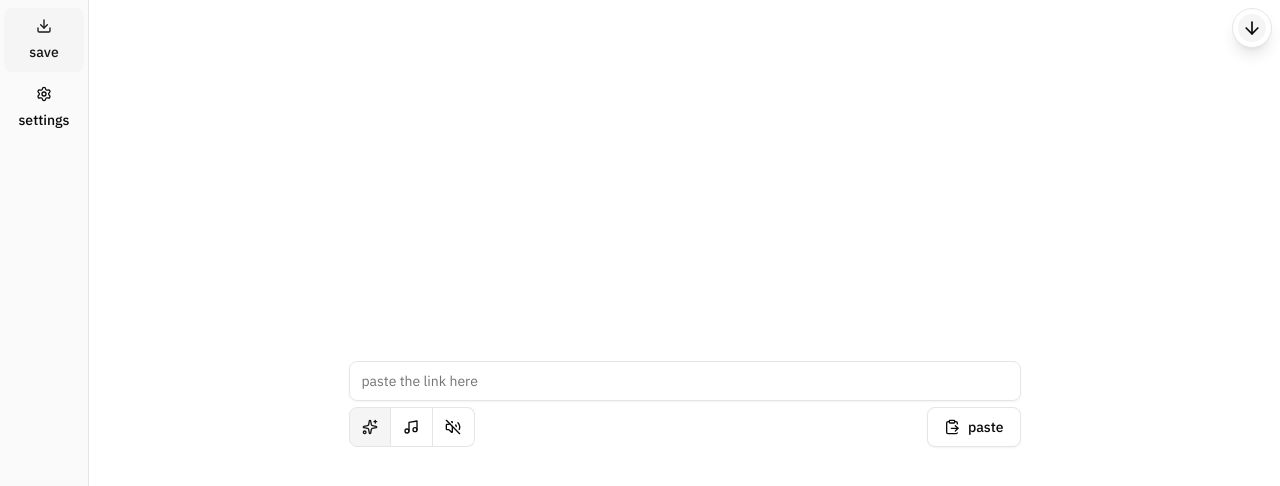
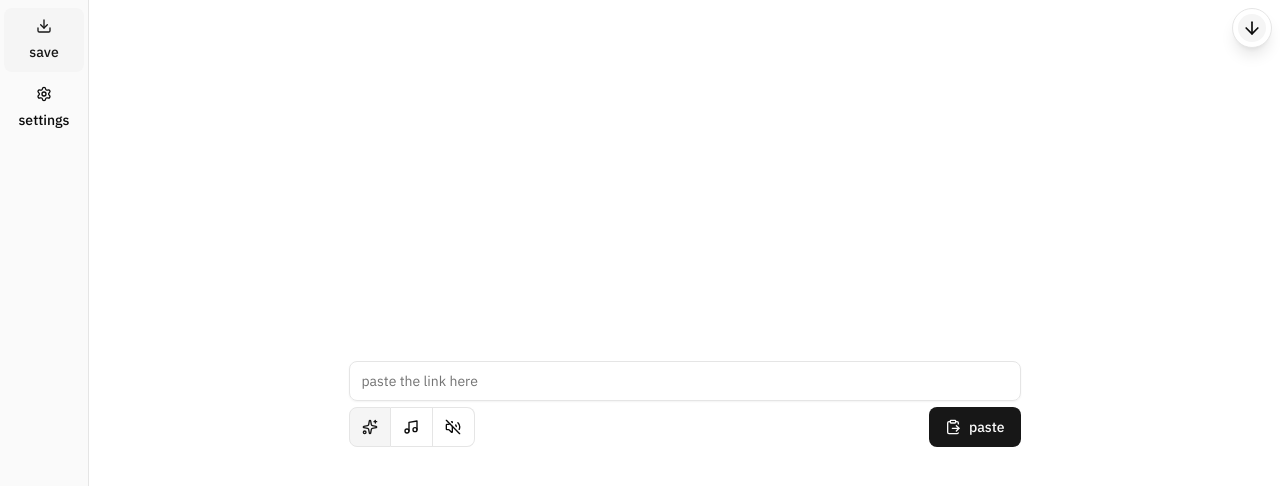
Before and after one commit to michaltarasiuk/get-link, a Next.js app: page /save in a window 1280 px wide. Shown: the top 486 px of the page. Built offline with nearby package versions, Linux system fonts and the light colour scheme.

Commit message:
refactor: remove variant from Button in Save component for consistency

```diff
--- a/src/components/Save.tsx
+++ b/src/components/Save.tsx
@@ -35,7 +35,7 @@ export function Save() {
             <VolumeOffIcon className={cn("size-4")} />
           </ToggleGroupItem>
         </ToggleGroup>
-        <Button variant="outline" size="lg">
+        <Button size="lg">
           <ClipboardPasteIcon /> paste
         </Button>
       </div>
```
